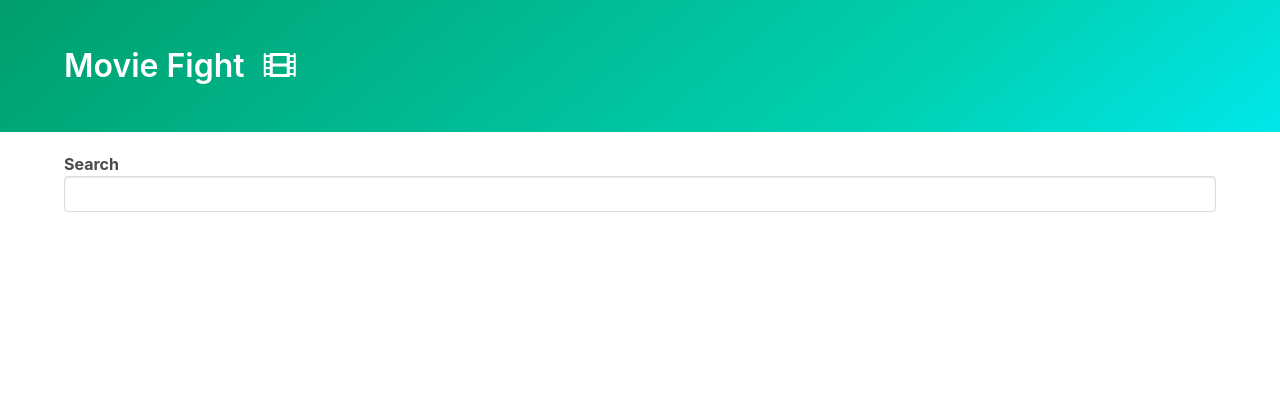
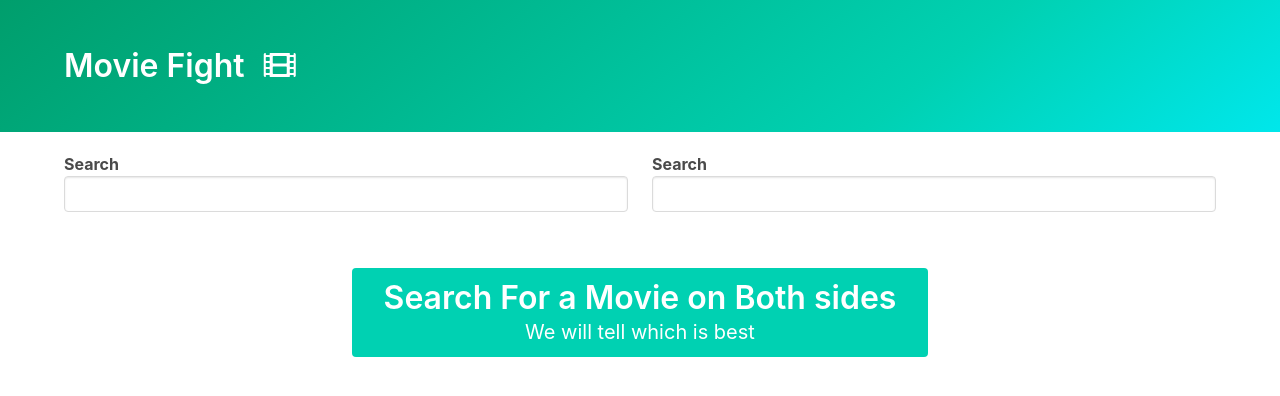
Before and after one commit to Lisgevan/The-Modern-Javascript-Bootcamp-Course-2021, a plain HTML site: page moviefights/index.html in a window 1280 px wide. Drawn offline with nearby package versions, Linux system fonts and the light colour scheme.

Commit message:
Setup page and code to show both searches

```diff
--- a/moviefights/index.html
+++ b/moviefights/index.html
@@ -28,10 +28,20 @@
     </section>
     <!-- Data show section -->
     <div class="container">
-      <div class="autocomplete">
-        <!-- fetch result go here -->
+      <div class="columns">
+        <div class="column">
+          <div id="left-autocomplete"></div>
+          <div class="left-summary"></div>
+        </div>
+        <div class="column">
+          <div id="right-autocomplete"></div>
+          <div class="right-summary"></div>
+        </div>
       </div>
-      <div id="summary"></div>
+      <div class="column is-half notification is-primary tutorial">
+        <h1 class="title">Search For a Movie on Both sides</h1>
+        <p class="subtitle">We will tell which is best</p>
+      </div>
     </div>
     <script src="utils.js"></script>
     <script src="autocomplete.js"></script>
--- a/moviefights/index.js
+++ b/moviefights/index.js
@@ -3,8 +3,7 @@
 // OMDb API: http://www.omdbapi.com/?i=tt3896198&apikey=b9230ca0
 
 //funtion called to autcomplete/render page. all parameters are passed here.
-createAutoComplete({
-	root: document.querySelector(".autocomplete"),
+const autoCompleConfig = {
 	renderOption(movie) {
 		const imgSrc = movie.Poster === "N/A" ? "" : movie.Poster;
 		const yearSrc = movie.Year === "N/A" ? "" : movie.Year;
@@ -12,9 +11,6 @@ createAutoComplete({
                 <img src="${imgSrc}"/>
                 ${movie.Title} (${yearSrc})
             `;
-	},
-	onOptionSelect(movie) {
-		onMovieSelect(movie);
 	},
 	inputValue(movie) {
 		return movie.Title;
@@ -33,9 +29,26 @@ createAutoComplete({
 
 		return responce.data.Search;
 	},
+};
+
+createAutoComplete({
+	...autoCompleConfig,
+	root: document.querySelector("#left-autocomplete"),
+	onOptionSelect(movie) {
+		document.querySelector(".tutorial").classList.add("is-hidden");
+		onMovieSelect(movie, document.querySelector(".left-summary"));
+	},
+});
+createAutoComplete({
+	...autoCompleConfig,
+	root: document.querySelector("#right-autocomplete"),
+	onOptionSelect(movie) {
+		document.querySelector(".tutorial").classList.add("is-hidden");
+		onMovieSelect(movie, document.querySelector(".right-summary"));
+	},
 });
 
-const onMovieSelect = async movie => {
+const onMovieSelect = async (movie, summaryElement) => {
 	const responce = await axios.get("http://www.omdbapi.com/", {
 		params: {
 			apikey: "b9230ca0",
@@ -43,7 +56,7 @@ const onMovieSelect = async movie => {
 		},
 	});
 	console.log(responce.data);
-	document.querySelector("#summary").innerHTML = movieTemplate(responce.data);
+	summaryElement.innerHTML = movieTemplate(responce.data);
 };
 
 const movieTemplate = movieDetail => {
@@ -75,7 +88,7 @@ const movieTemplate = movieDetail => {
 			<p class="subtitle">Metascore</p>
 		</article>
 		<article class="notification is-primary">
-			<p class="title">${movieDetail.imdbRaing}</p>
+			<p class="title">${movieDetail.imdbRating}</p>
 			<p class="subtitle">IMDB Rating</p>
 		</article>
 		<article class="notification is-primary">
```
